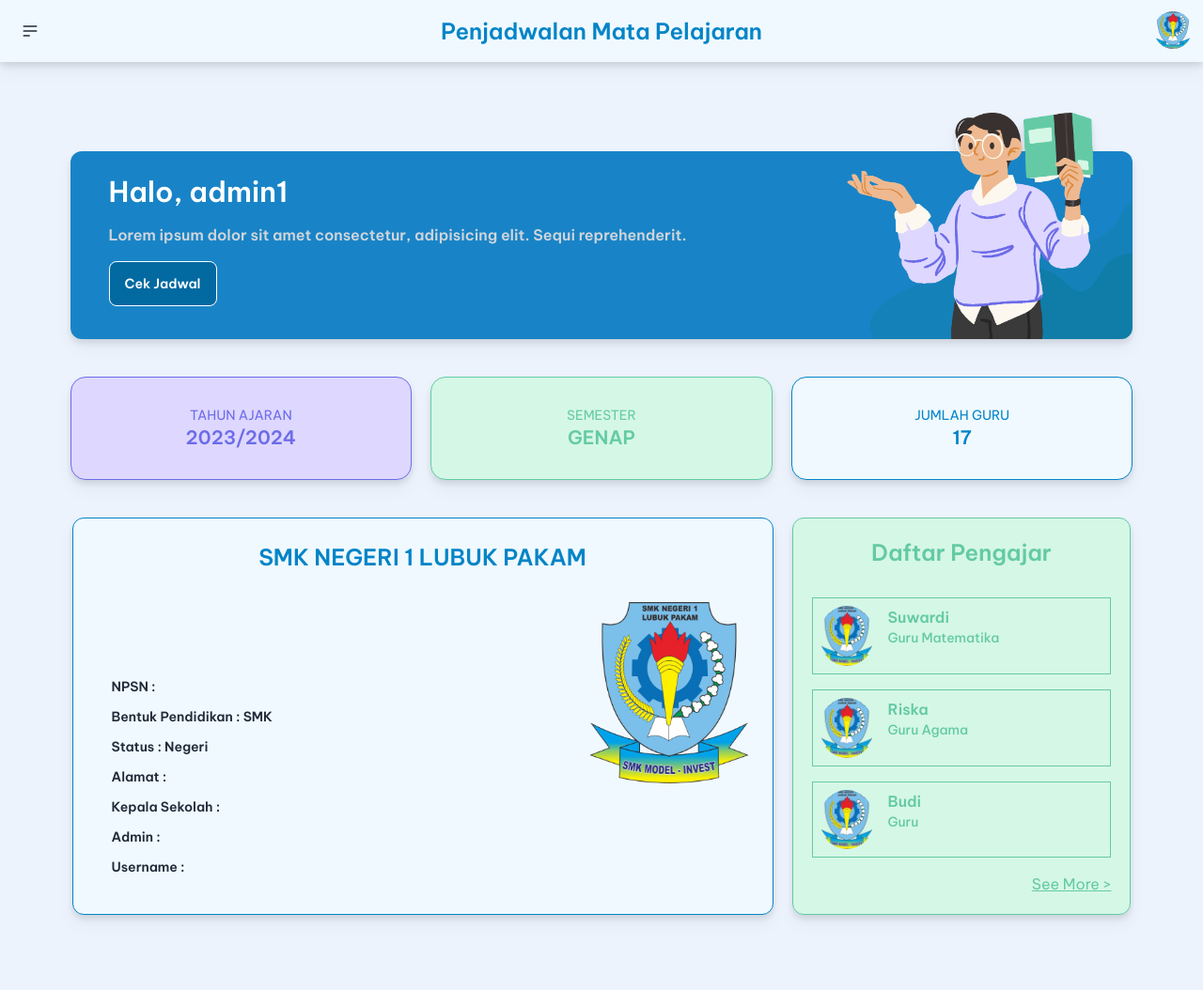
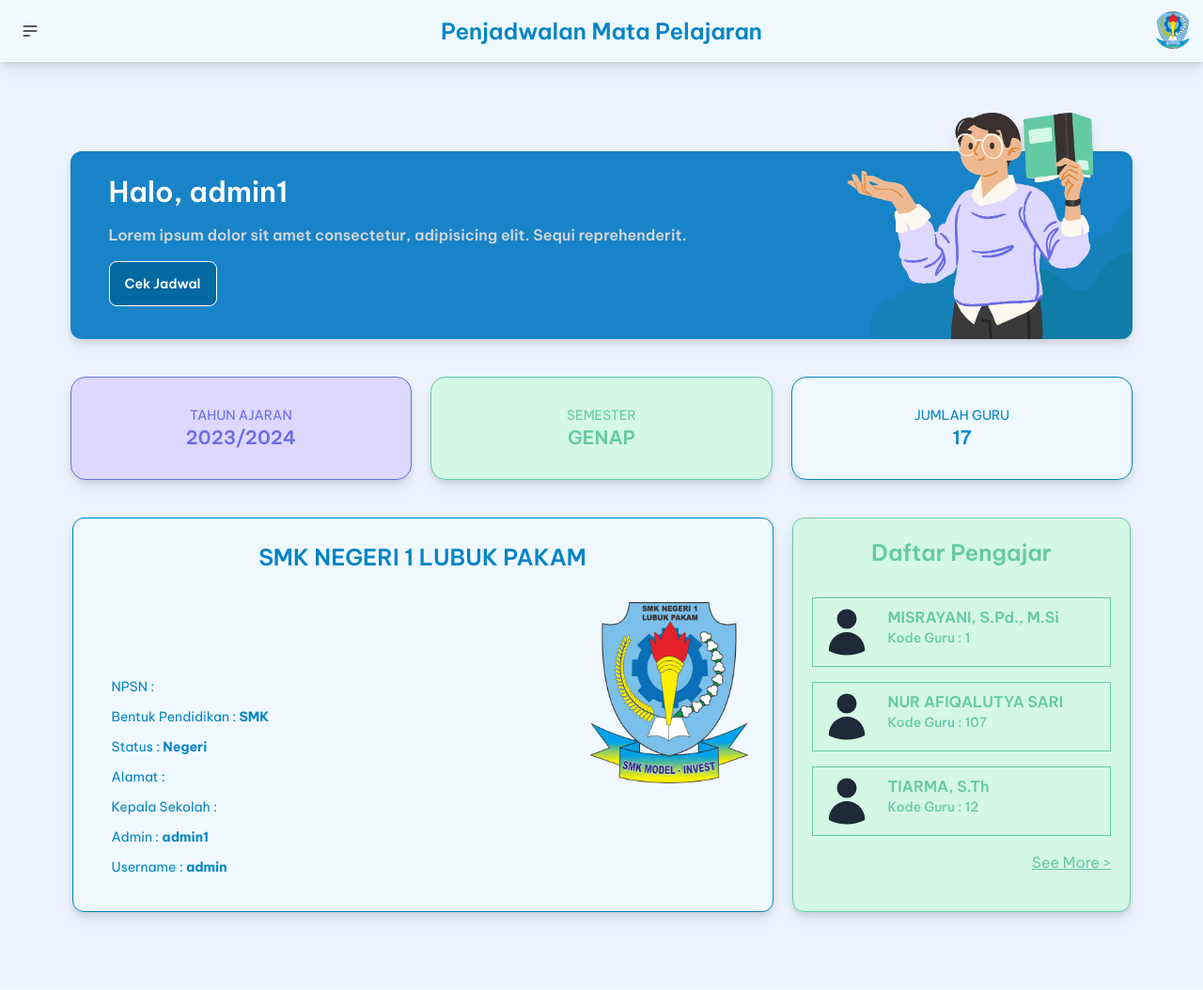
Before and after one commit to lazkerz/penjadwalan, a PHP site: page /admin/index.php in a window 1280 px wide. Shown: the whole page at 94% size. After the commit the page ends 980 px from the top, so only its background shows below. Run offline with PHP 8.4, Linux system fonts and the light colour scheme; a user stored in the database is signed in; data comes from the database, SQL or seed files in the repository; some libraries are stand-ins or nearby versions.

Commit message:
pembaruan

```diff
--- a/admin/dashboard.php
+++ b/admin/dashboard.php
@@ -34,54 +34,39 @@
             <div class="flex flex-row-reverse items-start ml-4">
                 <img src="../assets/img/logo-icon.png" alt="Deskripsi Gambar" class="w-1/4 h-auto rounded-md">
                 <div class="mt-20 mr-auto">
-                    <p class="font-semibold normal-case text-sm text-sky-650 mb-3">NPSN : </p>
-                    <p class="font-semibold normal-case text-sm text-sky-650 mb-3">Bentuk Pendidikan : SMK</p>
-                    <p class="font-semibold normal-case text-sm text-sky-650 mb-3">Status : Negeri</p>
-                    <p class="font-semibold normal-case text-sm text-sky-650 mb-3">Alamat : </p>
-                    <p class="font-semibold normal-case text-sm text-sky-650 mb-3">Kepala Sekolah :</p>
-                    <p class="font-semibold normal-case text-sm text-sky-650 mb-3">Admin : </p>
-                    <p class="font-semibold normal-case text-sm text-sky-650 mb-3">Username : </p>
+                    <p class="normal-case text-sm text-sky-600 mb-3">NPSN : </p>
+                    <p class="normal-case text-sm text-sky-600 mb-3">Bentuk Pendidikan : <span class="font-bold">SMK</span></p>
+                    <p class="normal-case text-sm text-sky-600 mb-3">Status : <span class="font-bold">Negeri</span></p>
+                    <p class="normal-case text-sm text-sky-600 mb-3">Alamat : </p>
+                    <p class="normal-case text-sm text-sky-600 mb-3">Kepala Sekolah :</p>
+                    <p class="normal-case text-sm text-sky-600 mb-3">Admin : <span class="font-bold"><?=$_SESSION['nama_admin'] ?></span></p>
+                    <p class="normal-case text-sm text-sky-600 mb-3">Username : <span class="font-bold"><?= $user ?></span></p>
                 </div>
             </div>
         </div>
 
         <div class="card-guru bg-[#D5F7E6] border border-[#64CAA5] rounded-xl drop-shadow-lg">
             <h1 class="text-center font-semibold normal-case text-2xl text-[#64CAA5] mb-8">Daftar Pengajar</h1>
+            <?php
+                    $i = 1;
+                    $select = $config->query("SELECT * FROM tb_guru LIMIT 3");
+                    foreach ($select as $row){
+                ?>
             <ul class="list-none mb-4 border border-[#64CAA5] p-2">
                 <li class="flex">
-                    <img src="../assets/img/logo-icon.png" alt="Gambar Anda" class="w-14 h-13 rounded-full mr-4">
+                    <svg  class ="w-14 h-13 rounded-full mr-4" xmlns="http://www.w3.org/2000/svg" viewBox="0 0 24 24" fill="currentColor" class="w-6 h-6"><path fill-rule="evenodd" d="M7.5 6a4.5 4.5 0 119 0 4.5 4.5 0 01-9 0zM3.751 20.105a8.25 8.25 0 0116.498 0 .75.75 0 01-.437.695A18.683 18.683 0 0112 22.5c-2.786 0-5.433-.608-7.812-1.7a.75.75 0 01-.437-.695z" clip-rule="evenoddn"/></svg>
                     <div class="flex flex-col">
-                        <p class="font-semibold normal-case text-md text-[#64CAA5]">Suwardi</p>
-                        <p class="font-medium normal-case text-sm text-[#64CAA5]">Guru Matematika</p>
+                        <p class="font-semibold normal-case text-md text-[#64CAA5]"><?=$row['nama_guru'] ?></p>
+                        <p class="font-medium normal-case text-sm text-[#64CAA5]">Kode Guru : <?=$row['kd_guru'] ?></p>
                     </div>
                 </li>
             </ul>
-
-
-            <ul class="list-none mb-4 border border-[#64CAA5] p-2">
-                <li class="flex">
-                    <img src="../assets/img/logo-icon.png" alt="Gambar Anda" class="w-14 h-13 rounded-full mr-4">
-                    <div class="flex flex-col">
-                        <p class="font-semibold normal-case text-md text-[#64CAA5]">Riska</p>
-                        <p class="font-medium normal-case text-sm text-[#64CAA5]">Guru Agama</p>
-                    </div>
-                </li>
-            </ul>
-
-            <ul class="list-none mb-4 border border-[#64CAA5] p-2">
-                <li class="flex">
-                    <img src="../assets/img/logo-icon.png" alt="Gambar Anda" class="w-14 h-13 rounded-full mr-4">
-                    <div class="flex flex-col">
-                        <p class="font-semibold normal-case text-md text-[#64CAA5]">Budi</p>
-                        <p class="font-medium normal-case text-sm text-[#64CAA5]">Guru </p>
-                    </div>
-                </li>
-            </ul>
+            <?php } ?>
 
             <ul>
                 <li>
                     <div class="flex flex-row-reverse items-start ml-4 text-[#64CAA5]">
-                        <a class="link">See More ></a>
+                        <a class="link" href="index.php?hal=data-pengajar">See More ></a>
                 </li>
             </ul>
         </div>
--- a/admin/dataJurusanEdit.php
+++ b/admin/dataJurusanEdit.php
@@ -11,11 +11,11 @@
 			<div class="flex flex-col">
 				<div class="flex flex-col gap-2 mb-[1rem]">
 					<span class="text-[#6C6CE8]">Kode Jurusan</span>
-					<input type="text" name="kd_jurusan" placeholder="Type here" class="input input-bordered w-full bg-slate-50" />
+					<input type="text" name="kd_jurusan" value="<?php echo $row['kd_jurusan']; ?>" class="input input-bordered w-full bg-slate-50" />
 				</div>
 				<div class="flex flex-col gap-2 mb-[2rem]">
 					<span class="text-[#6C6CE8]">Nama Jurusan</span>
-					<input type="text" name="nama_jurusan" placeholder="Type here" class="input input-bordered w-full bg-slate-50" />
+					<input type="text" name="nama_jurusan" value="<?php echo $row['nama_jurusan']; ?>" class="input input-bordered w-full bg-slate-50" />
 				</div>
 				<div class="flex items-center gap-2 mt-3">
 					<input type="submit" name="create" value="Tambah" class="btn bg-slate-950">
--- a/admin/dataJurusanInput.php
+++ b/admin/dataJurusanInput.php
@@ -5,14 +5,14 @@
 			<div class="flex flex-col">
 				<div class="flex flex-col gap-2 mb-[1rem]">
 					<span class="text-[#6C6CE8]">Kode Jurusan</span>
-					<input type="text" name="kd_jurusan" value="<?php echo $row['kd_jurusan']; ?>" class="input input-bordered w-full bg-slate-50" />
+					<input type="text" name="kd_jurusan" placeholder="Type Here" class="input input-bordered w-full bg-slate-100" />
 				</div>
 				<div class="flex flex-col gap-2 mb-[2rem]">
 					<span class="text-[#6C6CE8]">Nama Jurusan</span>
-					<input type="text" name="nama_jurusan" value="<?php echo $row['nama_jurusan']; ?>" class="input input-bordered w-full bg-slate-50" />
+					<input type="text" name="nama_jurusan" placeholder="Type Here" class="input input-bordered w-full bg-slate-100" />
 				</div>
 				<div class="flex items-center gap-2 mt-3">
-					<input type="submit" name="create" value="Tambah" class="btn bg-slate-950">
+					<input type="submit" name="create" value="Tambah" class="btn bg-[#DED7FF] border-[#6C6CE8] text-[#6C6CE8]">
 					<a href="index.php?hal=data-jurusan" class="btn btn-ghost border-0 text-[#6C6CE8]">Kembali</a>
 				</div>
 			</div>
--- a/admin/dataPengajarEdit.php
+++ b/admin/dataPengajarEdit.php
@@ -1,6 +1,4 @@
 <section>
-    <div>
-    </div>
     <?php
     $id = $_GET['kdguru'];
     $edit = $config->query("SELECT * FROM tb_guru WHERE kd_guru='$id'");
--- a/admin/index.php
+++ b/admin/index.php
@@ -7,7 +7,10 @@
 $get_rows = $guru_query->fetch_assoc();
 $total_guru = $get_rows['total_guru'];
 
-
+$profile = $config->query("SELECT * FROM user");
+$row = $profile->fetch_assoc();
+$user = $row['user_admin'];
+$pass = $row['pass_admin'];
 ?>
 
 
@@ -62,7 +65,7 @@
 
 <body id="body">
 <div class="ovy">
-        <div id="loading" class="loading"></div>
+        <div id="loading" class="loading loading-ball loading-lg"></div>
     </div>
   <div class="navbar bg-sky-50 drop-shadow-lg flex">
     <div class="navbar-start">
@@ -92,12 +95,12 @@
         </label>
         <ul tabindex="0" class="menu menu-compact dropdown-content mt-3 p-2 shadow bg-sky-50 rounded-box w-52">
           <li>
-            <a class="justify-between">
+            <a href="index.php?hal=profile" class="justify-between focus:bg-sky-500">
               Profile
               <span class="badge">Update</span>
             </a>
           </li>
-          <li><a href="logout.php">Logout</a></li>
+          <li><a href="logout.php" class="focus:bg-sky-500">Logout</a></li>
         </ul>
       </div>
     </div>
@@ -136,6 +139,12 @@
         } else {
           require_once "dataPelajaran.php";
         }
+      } else if ($_GET["hal"] == "profile") {
+        if (@$_GET["aksi"] == "edit") {
+          require_once "update.php";
+        } else {
+          require_once "profile.php";
+        }
       } else {
         require "dashboard.php";
       }
```
Also changed, not shown: admin/profile.php (added, +24 -0 lines), admin/update.php (added, +40 -0 lines), lib/func/jurusan/xitav1.php (+39 -19 lines).
